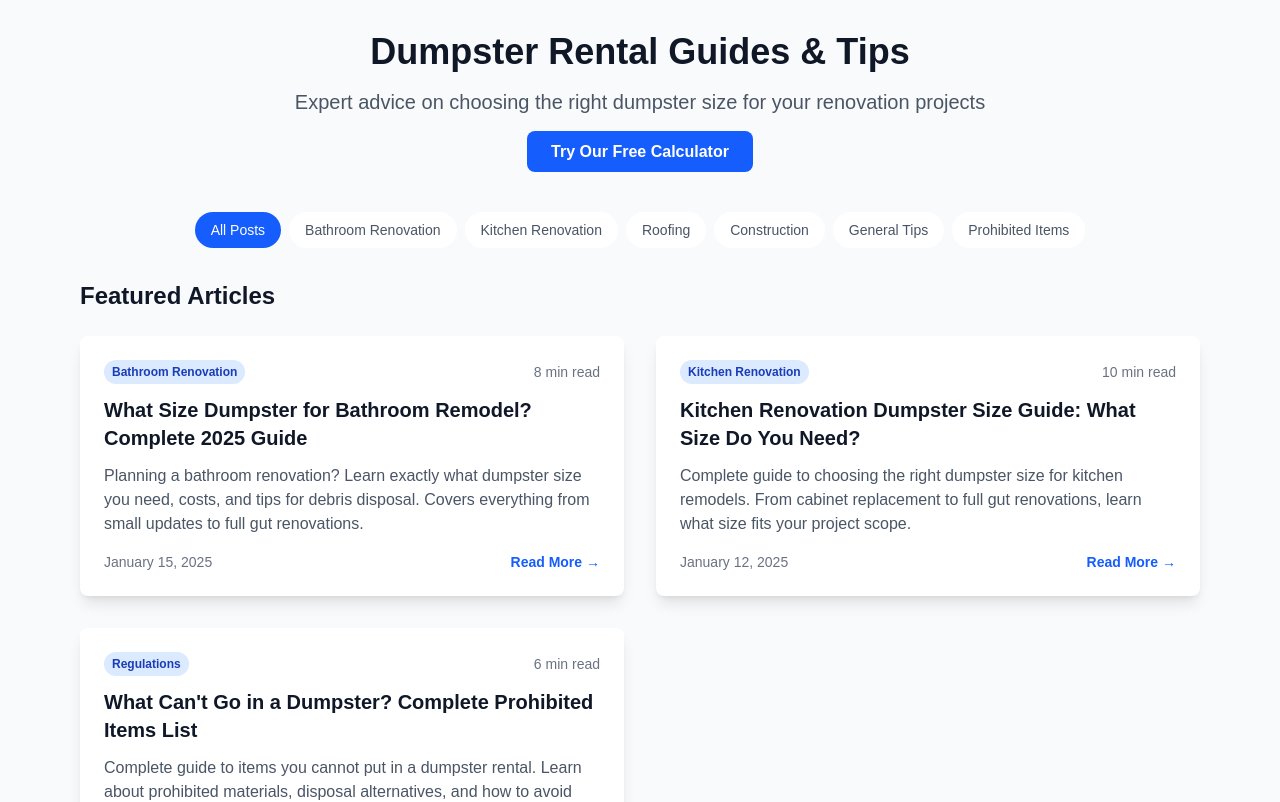
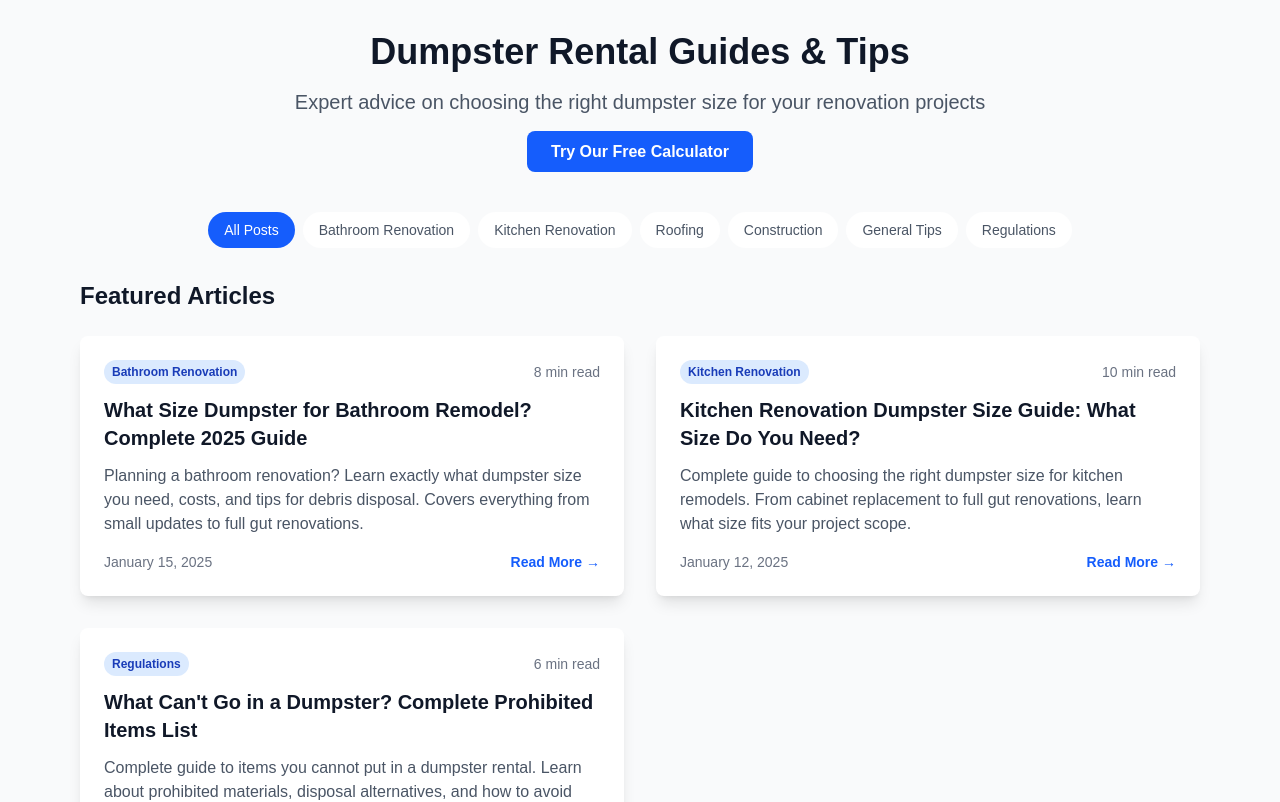
Before and after one commit to modernsitebuilders/dumpster-calculator, a Next.js app: page /blog in a window 1280 px wide. Shown: the top 802 px of the page. Built offline with nearby package versions, Linux system fonts and the light colour scheme.

Commit message:
alter blog header tab

```diff
--- a/app/blog/page.js
+++ b/app/blog/page.js
@@ -58,7 +58,7 @@ export default function BlogIndex() {
     "Roofing",
     "Construction",
     "General Tips",
-    "Prohibited Items"
+    "Regulations"
   ];
 
   return (
```
